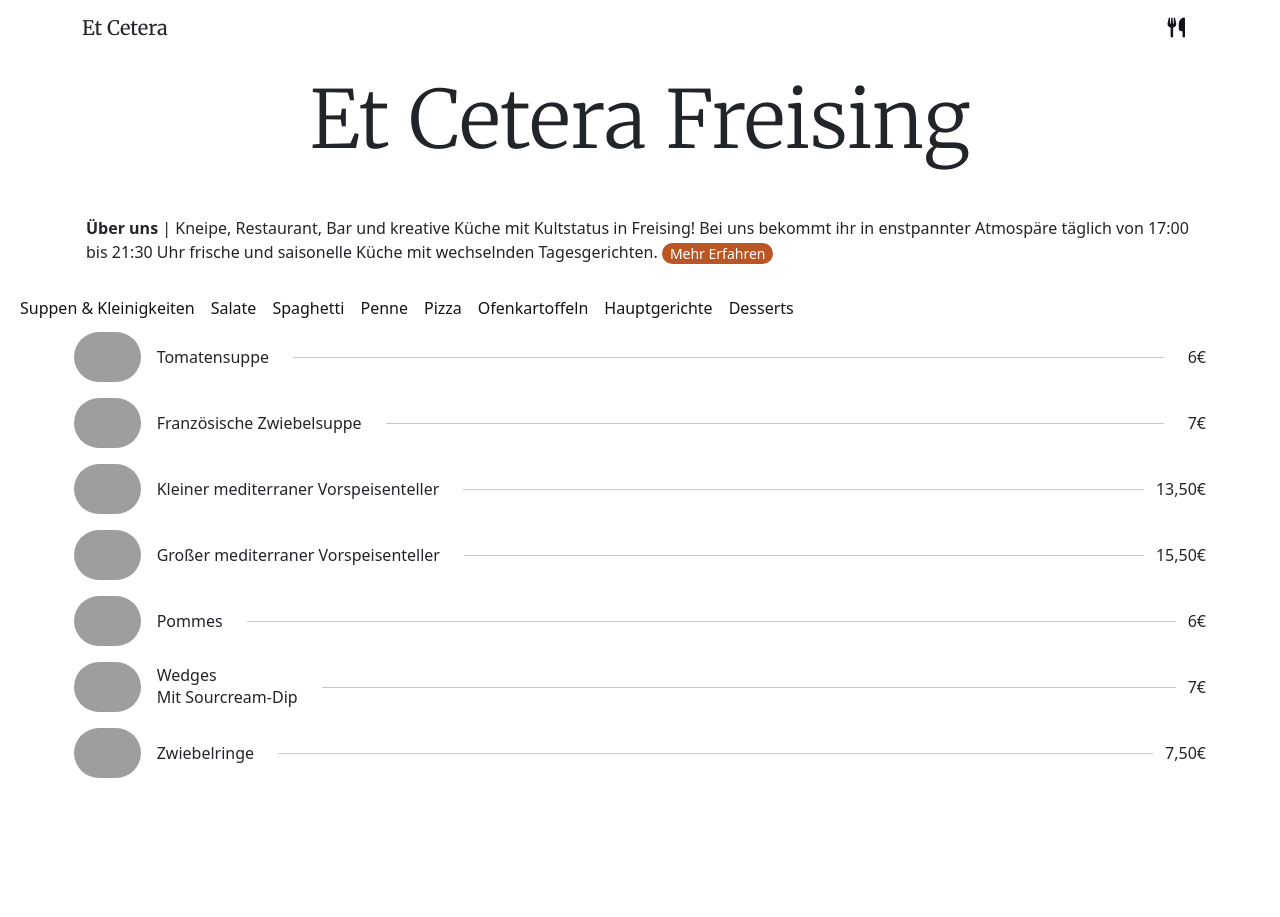
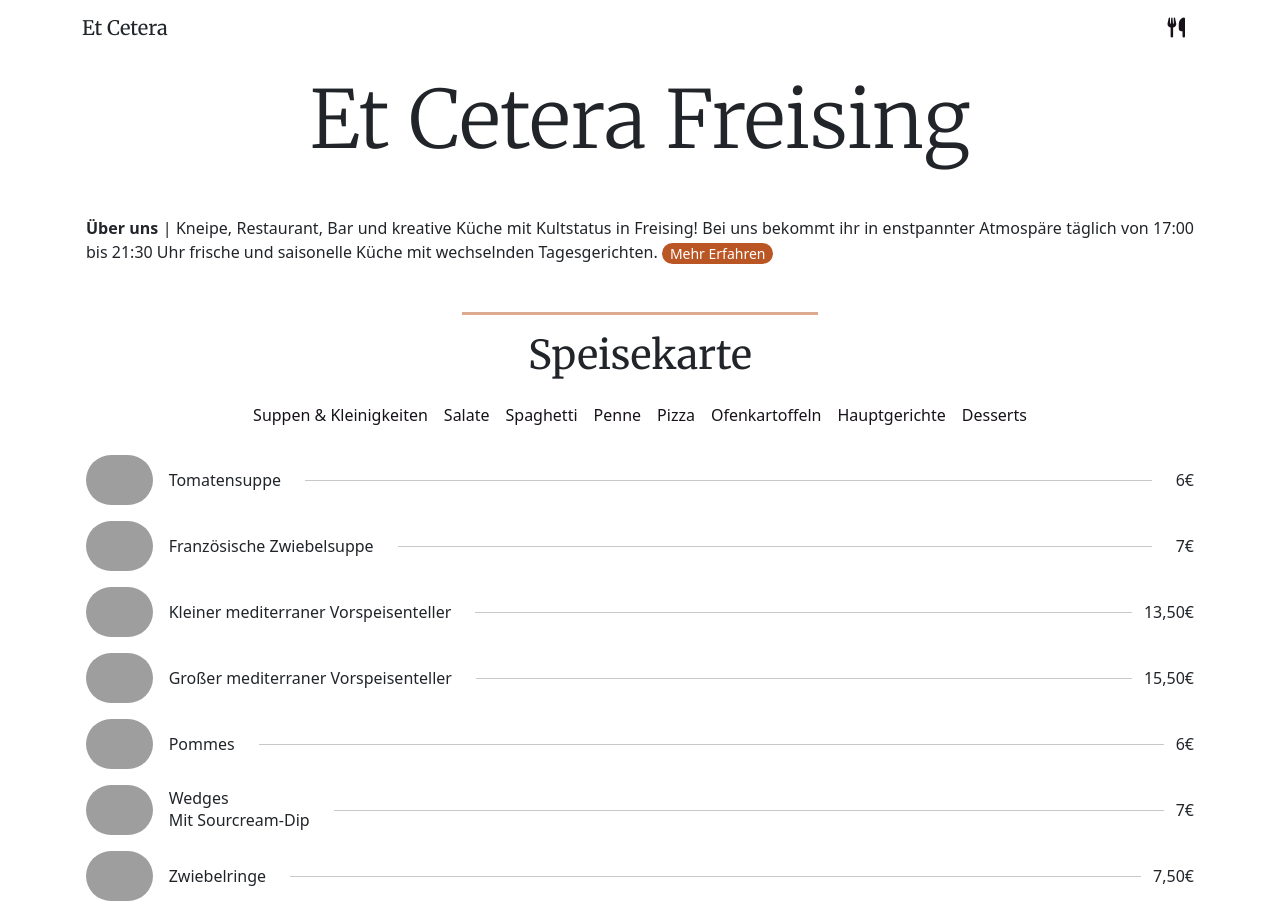
Before and after one commit to StativBurrito/etc, a plain HTML site: page index.html in a window 1280 px wide. Before the commit the page ends 800 px from the top, so only its background shows below. Drawn offline with nearby package versions, Linux system fonts and the light colour scheme; grey boxes are pictures that could not be loaded.

Commit message:
Update index.html

```diff
--- a/index.html
+++ b/index.html
@@ -19,7 +19,6 @@
             href="https://fonts.googleapis.com/css2?family=Merriweather:ital,wght@0,300;0,400;0,700;0,900;1,300;1,400;1,700;1,900&display=swap"
             rel="stylesheet" />
     </head>
-
     <body>
         <nav class="navbar bg-body-white">
             <div class="container">
@@ -52,10 +51,13 @@
                 </div>
             </div>
         </div>
-        <div class="container">
+
+
+<!-- Über uns -->
+<div class="container">
             <div class="row align-items-center">
                 <div class="col p-3">
-                    <p>
+                    <p style="text-align: justify">
                         <strong>Über uns</strong> | Kneipe, Restaurant, Bar und kreative Küche mit Kultstatus in
                         Freising! Bei uns bekommt ihr in enstpannter Atmospäre täglich von 17:00 bis 21:30 Uhr frische
                         und saisonelle Küche mit wechselnden Tagesgerichten.
@@ -70,10 +72,25 @@
             </div>
         </div>
 
-        <div class="container-fluid">
+<div class="container pt-2 pb-2">
+    <div class="row justify-content-center">
+        <div class="col-4">
+            <hr class="mb-3 mt-2 border-3 opacity-50" style="color: #ba5624">
+        </div>
+    </div>
+    <div class="row justify-content-center">
+        <div class="col-auto">
+            <h1 style="font-family:Merriweather">Speisekarte</h1>
+        </div>
+    </div>
+</div>
+
+
+
+<div class="container pt-2 pb-2">
             <div class="row align-items-center">
                 <nav>
-                    <div class="nav" id="nav-tab" role="tablist">
+                    <div class="nav justify-content-center pb-3" id="nav-tab" role="tablist">
                         <button
                             class="nav-link active ps-2 pe-2 pt-0 pb-1"
                             id="nav-suppen-tab"
@@ -437,7 +454,7 @@
                     </div>
                 </div>
             </div>
-        </div>
+        </div> <!-- Speisekartentab -->
 
 
 
```
